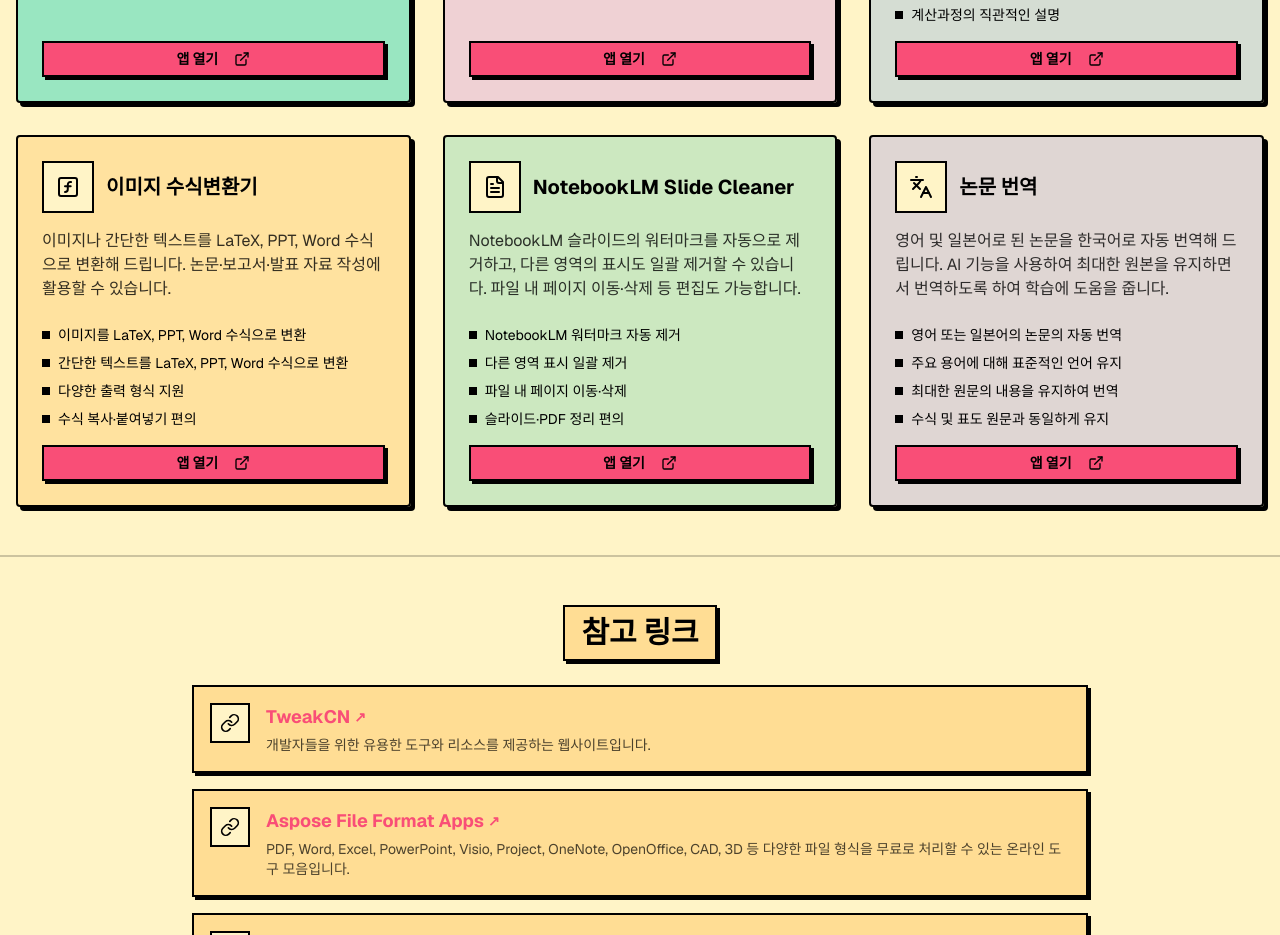
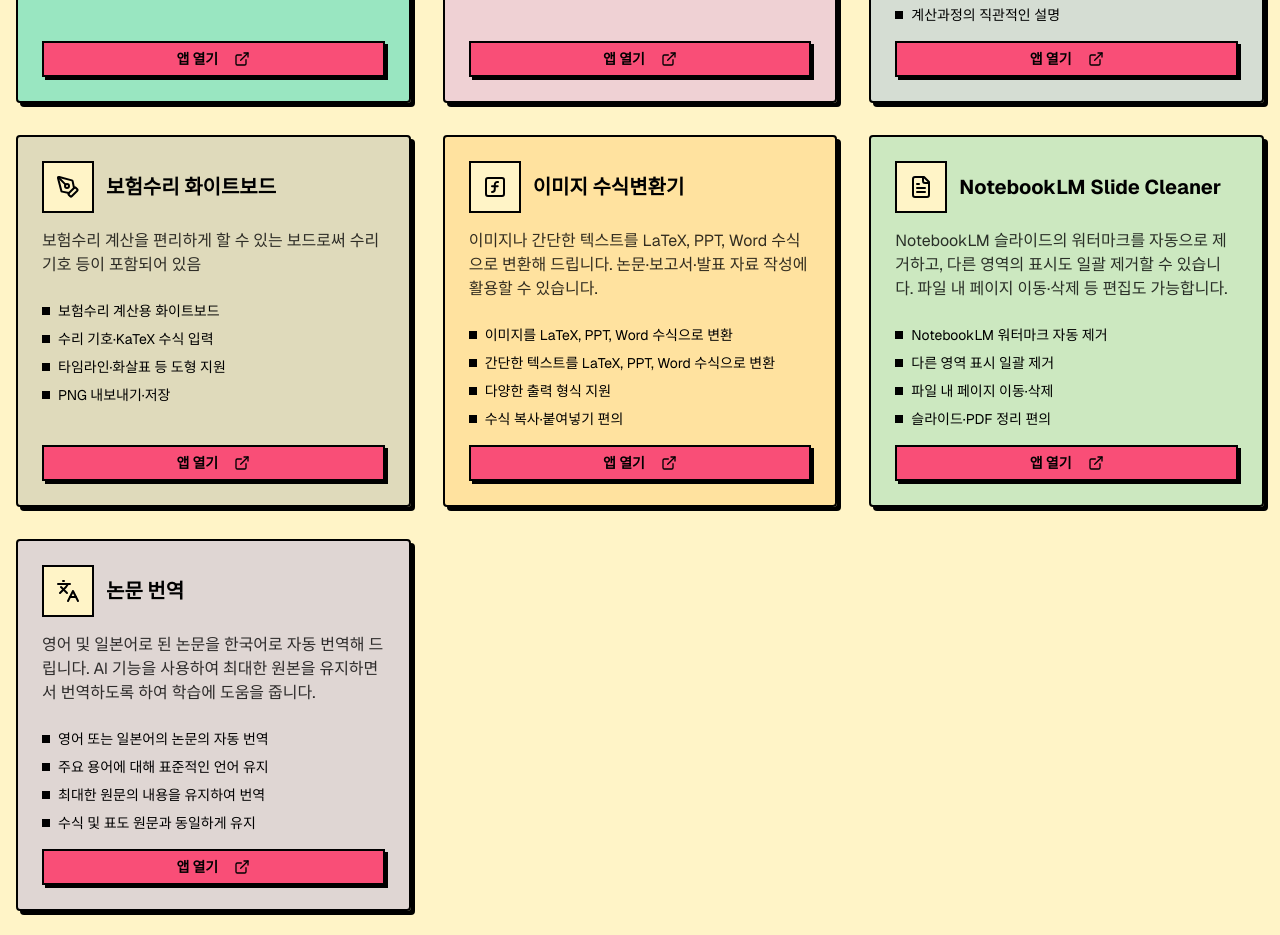
Before and after one commit to taekyoleen-oss/App-Collector, a Next.js app: page / in a window 1280 px wide. Shown: the part 1060-1995 px from the top of the page. Built offline with nearby package versions, Linux system fonts and the light colour scheme.

Commit message:
Add Actuarial Whiteboard card below Actuary Pro Calc
Made-with: Cursor

```diff
--- a/app/page.tsx
+++ b/app/page.tsx
@@ -1,7 +1,7 @@
 import { AppCard } from "@/components/app-card"
 import { AiToolsSection } from "@/components/ai-tools-section"
 import { SiteNav } from "@/components/site-nav"
-import { FileText, Languages, Eraser, Image, Link as LinkIcon, Calculator, Headphones, SquareFunction } from "lucide-react"
+import { FileText, Languages, Eraser, Image, Link as LinkIcon, Calculator, Headphones, SquareFunction, PenTool } from "lucide-react"
 
 const apps = [
   {
@@ -81,6 +81,19 @@ const apps = [
     link: "https://pro-exam-calculator.vercel.app/",
     icon: <Calculator className="h-6 w-6" />,
     accentColor: "bg-blue-500/20"
+  },
+  {
+    title: "보험수리 화이트보드",
+    description: "보험수리 계산을 편리하게 할 수 있는 보드로써 수리 기호 등이 포함되어 있음",
+    features: [
+      "보험수리 계산용 화이트보드",
+      "수리 기호·KaTeX 수식 입력",
+      "타임라인·화살표 등 도형 지원",
+      "PNG 내보내기·저장"
+    ],
+    link: "https://actuarial-whiteboard.vercel.app/",
+    icon: <PenTool className="h-6 w-6" />,
+    accentColor: "bg-slate-500/20"
   },
   {
     title: "이미지 수식변환기",
```
